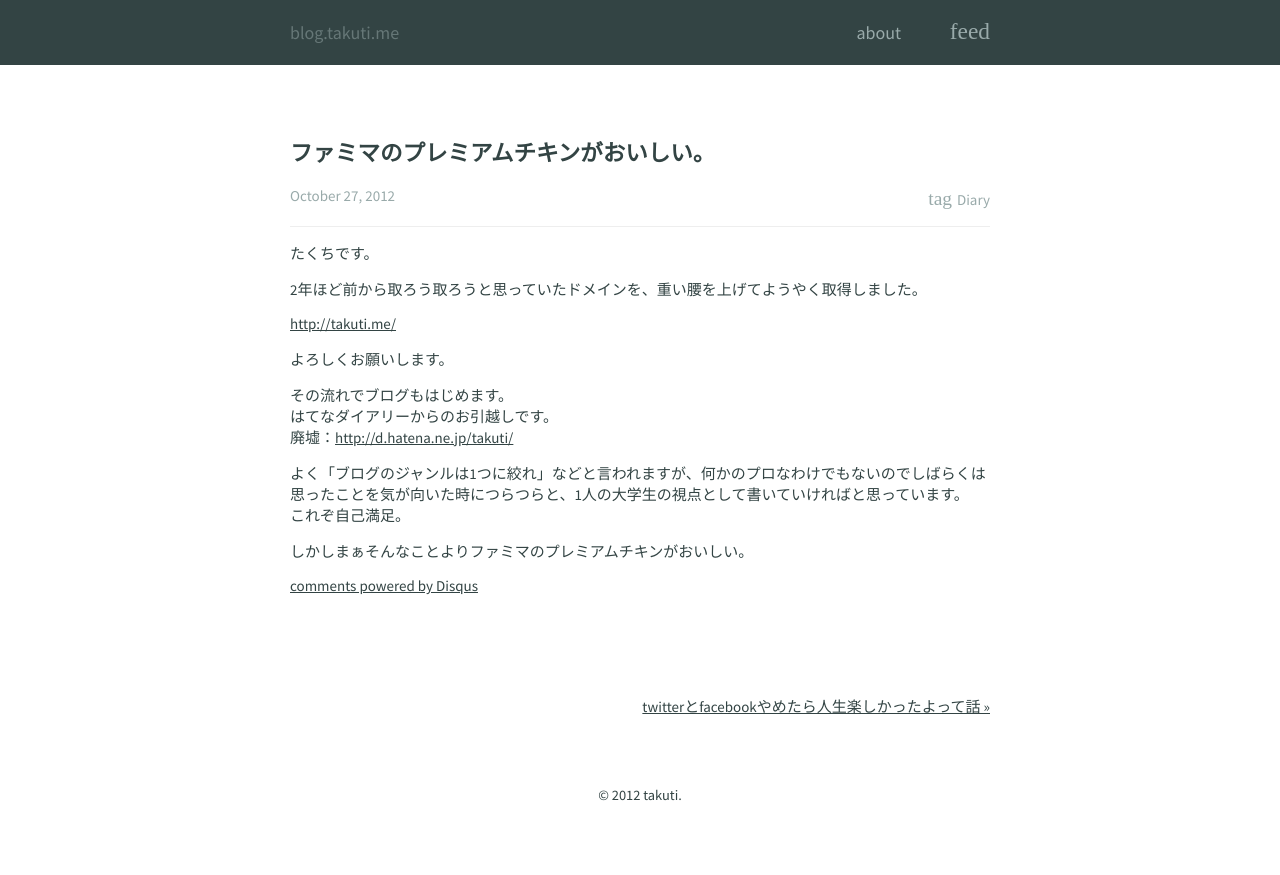
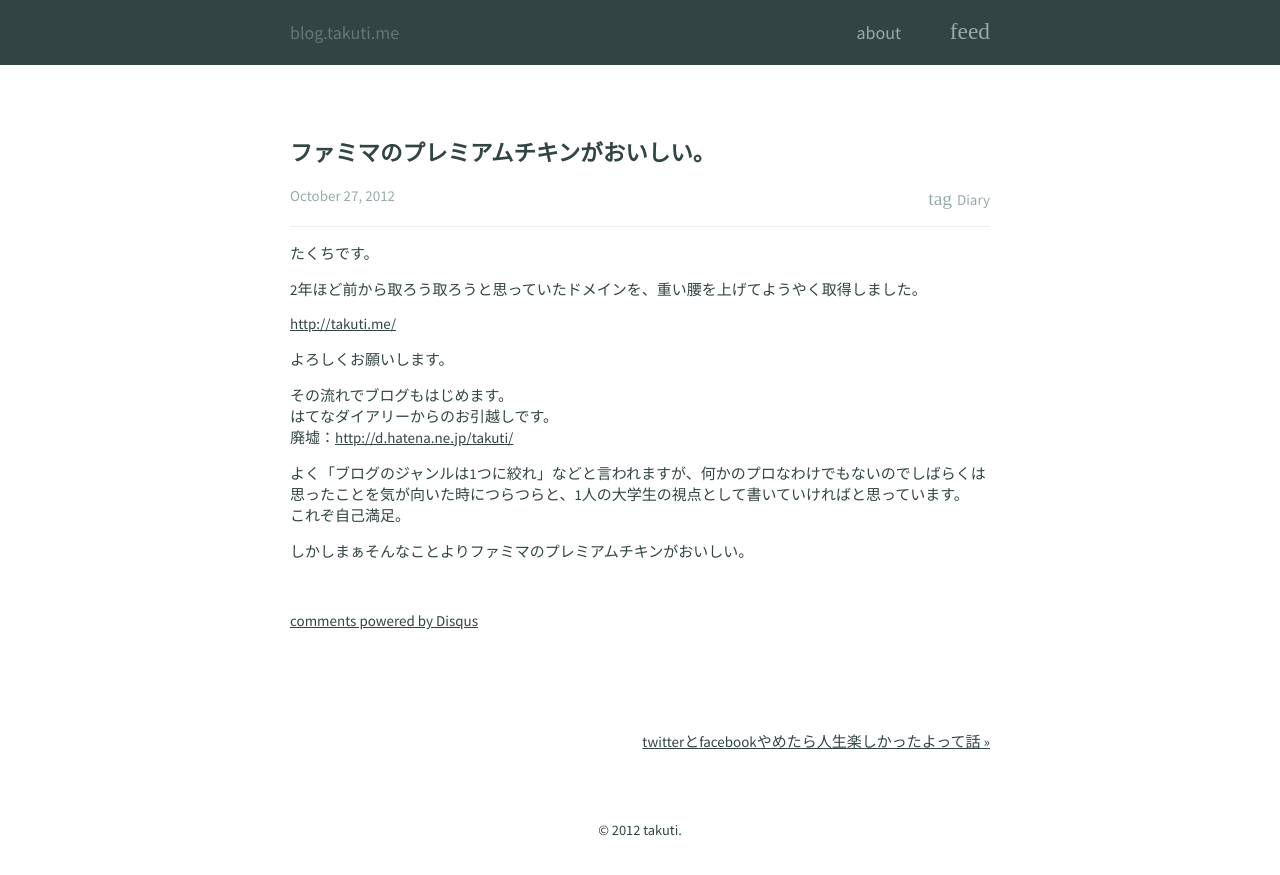
Before and after one commit to takuti/old.blog.takuti.me, a Jekyll site: the page built from _posts/2012-10-27-first-entry.html, in a window 1280 px wide. Shown: the top 875 px of the page. Built offline with Jekyll 4.4.1, drawn with Linux system fonts in a browser that asks for light colours; some web fonts are replaced; Markdown is read by kramdown in place of the engine named in the settings; comment, search, counter and statistics services are not loaded.

Commit message:
fix margin of disqus comment area

```diff
--- a/css/style.scss
+++ b/css/style.scss
@@ -61,6 +61,9 @@ article {
   }
   table {
     margin: 0 auto;
+  }
+  #disqus_thread {
+    margin-top: 50px;
   }
 }
 
```
